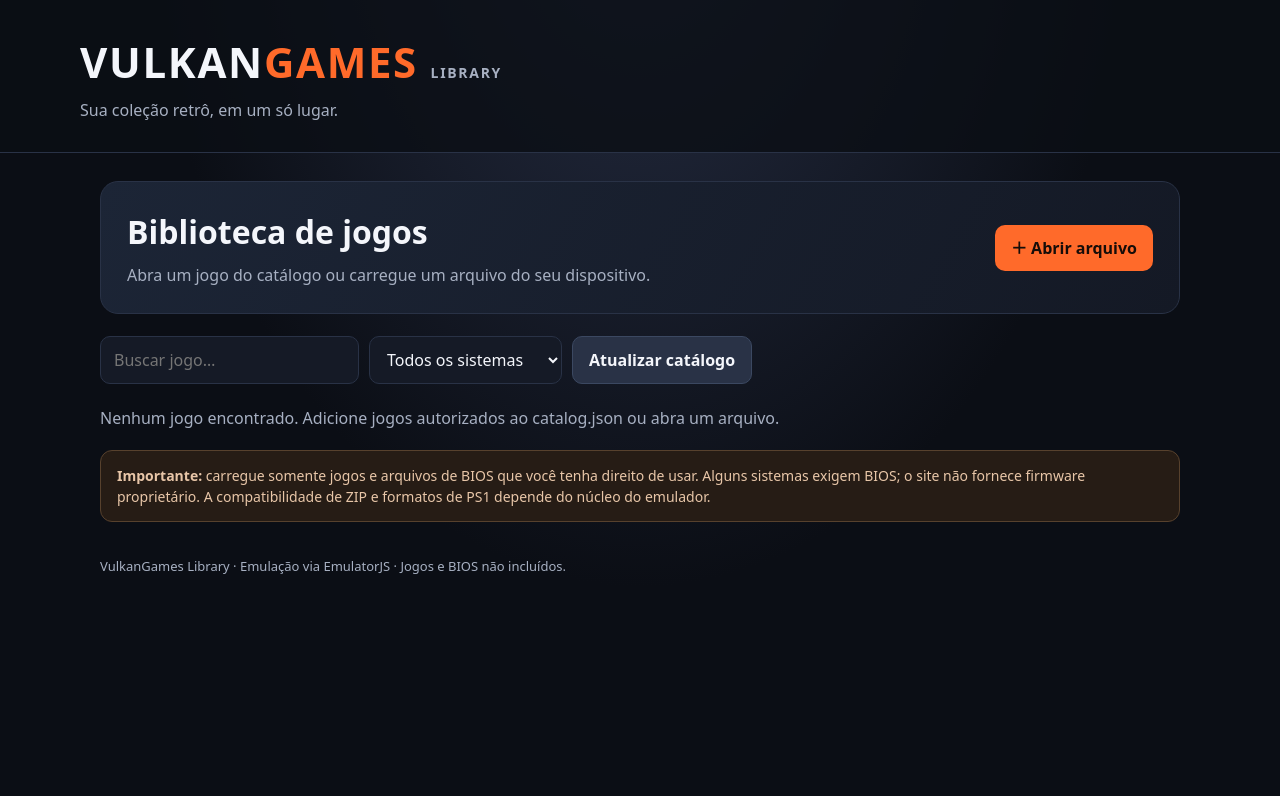
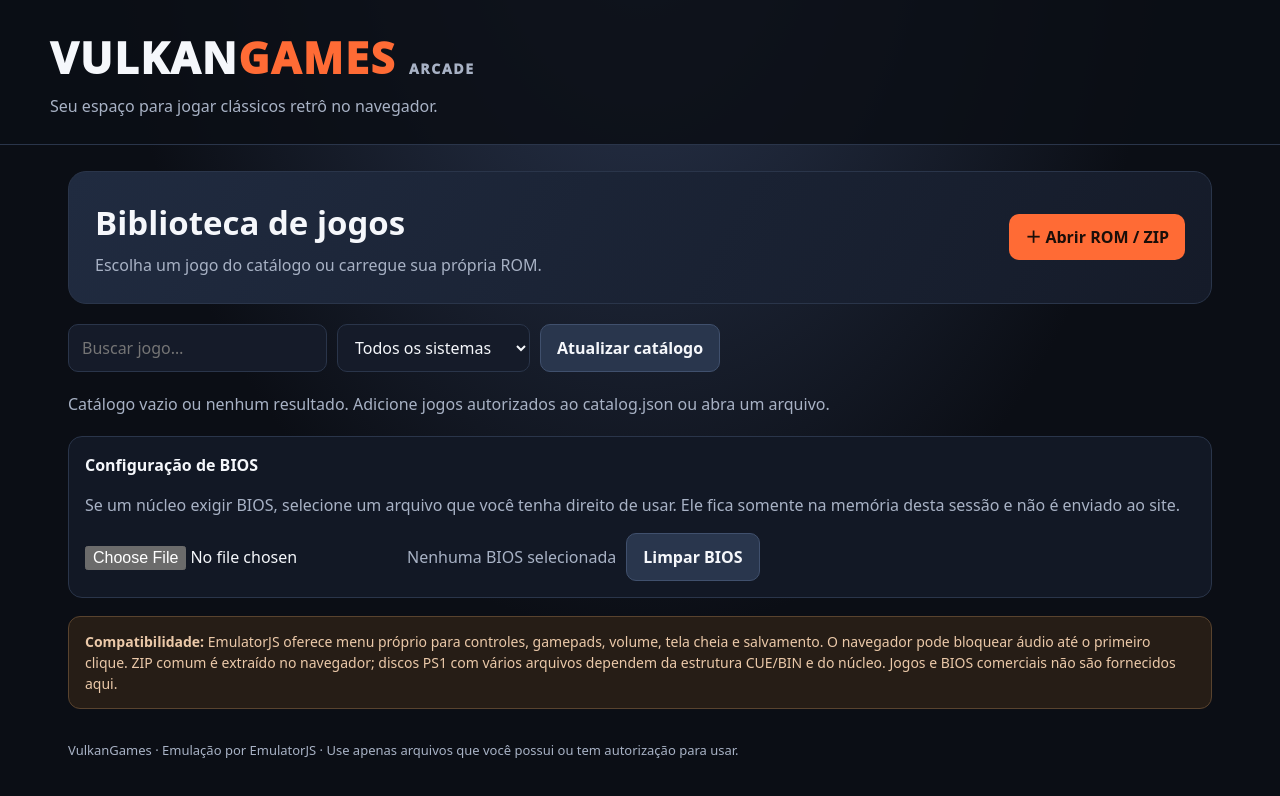
Before and after one commit to enzolas140-ai/vulkangames-library, a plain HTML site: page index.html in a window 1280 px wide. Drawn offline with nearby package versions, Linux system fonts and the light colour scheme.

Commit message:
Improve emulator player, ZIP import, BIOS and controls

```diff
--- a/index.html
+++ b/index.html
@@ -1,45 +1,55 @@
 <!doctype html>
 <html lang="pt-BR">
 <head>
-<meta charset="utf-8">
-<meta name="viewport" content="width=device-width,initial-scale=1">
-<meta name="theme-color" content="#10131c">
-<title>VulkanGames Library</title>
+<meta charset="utf-8"><meta name="viewport" content="width=device-width,initial-scale=1">
+<meta name="theme-color" content="#10131c"><title>VulkanGames — Arcade retrô</title>
 <style>
-:root{color-scheme:dark;--bg:#0b0e15;--panel:#151a26;--line:#293246;--muted:#a7b0c2;--accent:#ff6a2a;--text:#f4f6fb}
-*{box-sizing:border-box}body{margin:0;background:radial-gradient(ellipse at 50% -20%,#283047 0,#0b0e15 55%);color:var(--text);font:16px/1.5 system-ui,Segoe UI,sans-serif;min-height:100vh}
-header{padding:30px max(20px,calc((100% - 1120px)/2));border-bottom:1px solid var(--line);background:#0b0e15cc}
-.brand{font-weight:900;letter-spacing:.04em;font-size:clamp(25px,5vw,42px)}.brand span{color:var(--accent)}header p{margin:5px 0 0;color:var(--muted)}
-main{max-width:1120px;margin:28px auto;padding:0 20px}.hero{padding:26px;border:1px solid var(--line);border-radius:18px;background:linear-gradient(120deg,#1c2536,#141925);display:flex;gap:20px;align-items:center;justify-content:space-between;flex-wrap:wrap}
-h1{font-size:clamp(22px,4vw,32px);margin:0 0 7px}.muted{color:var(--muted)}button,.btn,select,input{font:inherit}button,.btn{border:0;border-radius:10px;padding:11px 16px;background:var(--accent);color:#160d09;font-weight:800;cursor:pointer}button.secondary,.btn.secondary{background:#293246;color:var(--text);border:1px solid #3b4861}
-.toolbar{display:flex;gap:10px;flex-wrap:wrap;margin:22px 0}.toolbar input,.toolbar select{background:var(--panel);border:1px solid var(--line);color:var(--text);padding:11px 13px;border-radius:10px;min-width:160px}
-.grid{display:grid;grid-template-columns:repeat(auto-fill,minmax(220px,1fr));gap:14px}.game{background:var(--panel);border:1px solid var(--line);border-radius:14px;overflow:hidden}.cover{height:125px;background:linear-gradient(135deg,#303b53,#171d2a);display:grid;place-items:center;font-size:38px}.gamebody{padding:14px}.game h3{margin:0 0 5px}.tag{font-size:12px;color:#ffb18e;text-transform:uppercase;letter-spacing:.08em}.game p{color:var(--muted);font-size:14px;min-height:40px}
-#playerWrap{display:none;margin-top:24px;background:#05070b;border:1px solid var(--line);border-radius:16px;overflow:hidden}#playerHead{padding:12px 16px;display:flex;justify-content:space-between;align-items:center;gap:10px;flex-wrap:wrap}#game{width:100%;min-height:420px}#game iframe{border:0}
-.notice{margin-top:20px;padding:14px 16px;border:1px solid #57412d;background:#261c15;border-radius:12px;color:#e8c6a8;font-size:14px}
-footer{max-width:1120px;margin:35px auto;padding:0 20px 30px;color:var(--muted);font-size:13px}
-@media(max-width:600px){.hero{padding:19px}#game{min-height:300px}}
-</style>
-</head>
+:root{color-scheme:dark;--bg:#0b0e15;--panel:#151b29;--line:#2a354a;--muted:#a8b2c5;--accent:#ff6b35;--text:#f5f7fb}
+*{box-sizing:border-box}body{margin:0;background:radial-gradient(ellipse at 50% -15%,#2c3852 0,#0b0e15 58%);color:var(--text);font:16px/1.5 system-ui,Segoe UI,sans-serif;min-height:100vh}
+header{padding:26px max(18px,calc((100% - 1180px)/2));border-bottom:1px solid var(--line);background:#0b0e15dd}.brand{font-weight:950;letter-spacing:.04em;font-size:clamp(26px,5vw,43px)}.brand span{color:var(--accent)}header p{margin:3px 0 0;color:var(--muted)}
+main{max-width:1180px;margin:26px auto;padding:0 18px}.hero{padding:26px;border:1px solid var(--line);border-radius:18px;background:linear-gradient(120deg,#202b40,#151b29);display:flex;gap:18px;align-items:center;justify-content:space-between;flex-wrap:wrap}h1{font-size:clamp(23px,4vw,33px);margin:0 0 6px}.muted{color:var(--muted)}
+button,.btn,select,input{font:inherit}button,.btn{display:inline-flex;align-items:center;justify-content:center;border:0;border-radius:10px;padding:11px 16px;background:var(--accent);color:#1a0e09;font-weight:800;cursor:pointer;text-decoration:none}button.secondary,.btn.secondary{background:#29364d;color:var(--text);border:1px solid #40506d}button:disabled{opacity:.5;cursor:not-allowed}
+.toolbar{display:flex;gap:10px;flex-wrap:wrap;margin:20px 0}.toolbar input,.toolbar select,.field{background:var(--panel);border:1px solid var(--line);color:var(--text);padding:11px 13px;border-radius:10px;min-width:160px}
+.grid{display:grid;grid-template-columns:repeat(auto-fill,minmax(220px,1fr));gap:14px}.game{background:var(--panel);border:1px solid var(--line);border-radius:14px;overflow:hidden}.cover{height:130px;background:linear-gradient(135deg,#34435f,#171d2a);display:grid;place-items:center;font-size:42px}.cover img{width:100%;height:130px;object-fit:cover}.gamebody{padding:14px}.game h3{margin:0 0 5px}.tag{font-size:12px;color:#ffb18e;text-transform:uppercase;letter-spacing:.08em}.game p{color:var(--muted);font-size:14px;min-height:40px}
+#playerWrap{display:none;margin-top:24px;background:#05070b;border:1px solid var(--line);border-radius:16px;overflow:hidden}#playerHead{padding:12px 15px;display:flex;justify-content:space-between;align-items:center;gap:10px;flex-wrap:wrap}#game{width:100%;height:min(72vh,720px);min-height:390px}#game canvas{max-width:100%;max-height:100%}
+.panel{margin-top:20px;padding:16px;border:1px solid var(--line);border-radius:14px;background:#121825}.row{display:flex;gap:10px;align-items:center;flex-wrap:wrap}.row label{color:var(--muted);font-size:14px}.row input[type=file]{max-width:100%}
+.notice{margin-top:18px;padding:14px 16px;border:1px solid #59432e;background:#261d16;border-radius:12px;color:#ebc9a9;font-size:14px}footer{max-width:1180px;margin:32px auto;padding:0 18px 28px;color:var(--muted);font-size:13px}
+@media(max-width:600px){.hero{padding:19px}#game{min-height:300px;height:58vh}}
+</style></head>
 <body>
-<header><div class="brand">VULKAN<span>GAMES</span> <small style="font-size:14px;color:#a7b0c2">LIBRARY</small></div><p>Sua coleção retrô, em um só lugar.</p></header>
+<header><div class="brand">VULKAN<span>GAMES</span> <small style="font-size:14px;color:#a8b2c5">ARCADE</small></div><p>Seu espaço para jogar clássicos retrô no navegador.</p></header>
 <main>
-<section class="hero"><div><h1>Biblioteca de jogos</h1><div class="muted">Abra um jogo do catálogo ou carregue um arquivo do seu dispositivo.</div></div><label class="btn" for="romFile">＋ Abrir arquivo</label><input id="romFile" type="file" hidden accept=".gb,.gbc,.gba,.nes,.sfc,.smc,.md,.gen,.bin,.cue,.chd,.pbp,.iso,.nds,.zip"></section>
+<section class="hero"><div><h1>Biblioteca de jogos</h1><div class="muted">Escolha um jogo do catálogo ou carregue sua própria ROM.</div></div><label class="btn" for="romFile">＋ Abrir ROM / ZIP</label><input id="romFile" type="file" hidden accept=".gb,.gbc,.gba,.nes,.sfc,.smc,.md,.gen,.bin,.cue,.chd,.pbp,.iso,.nds,.zip"></section>
 <div class="toolbar"><input id="search" placeholder="Buscar jogo…"><select id="system"><option value="">Todos os sistemas</option><option value="gb">Game Boy</option><option value="gbc">Game Boy Color</option><option value="gba">Game Boy Advance</option><option value="nes">NES</option><option value="snes">SNES</option><option value="megadrive">Mega Drive</option><option value="psx">PlayStation</option><option value="nds">Nintendo DS</option></select><button class="secondary" id="refresh">Atualizar catálogo</button></div>
 <div id="status" class="muted" role="status">Carregando catálogo…</div><section id="games" class="grid"></section>
 <section id="playerWrap"><div id="playerHead"><strong id="playing">Emulador</strong><button class="secondary" id="close">Fechar jogo</button></div><div id="game"></div></section>
-<div class="notice"><strong>Importante:</strong> carregue somente jogos e arquivos de BIOS que você tenha direito de usar. Alguns sistemas exigem BIOS; o site não fornece firmware proprietário. A compatibilidade de ZIP e formatos de PS1 depende do núcleo do emulador.</div>
-</main><footer>VulkanGames Library · Emulação via EmulatorJS · Jogos e BIOS não incluídos.</footer>
+<section class="panel"><strong>Configuração de BIOS</strong><p class="muted">Se um núcleo exigir BIOS, selecione um arquivo que você tenha direito de usar. Ele fica somente na memória desta sessão e não é enviado ao site.</p><div class="row"><input id="biosFile" type="file" accept=".bin,.rom,.bios"><span id="biosStatus" class="muted">Nenhuma BIOS selecionada</span><button class="secondary" id="clearBios" type="button">Limpar BIOS</button></div></section>
+<div class="notice"><strong>Compatibilidade:</strong> EmulatorJS oferece menu próprio para controles, gamepads, volume, tela cheia e salvamento. O navegador pode bloquear áudio até o primeiro clique. ZIP comum é extraído no navegador; discos PS1 com vários arquivos dependem da estrutura CUE/BIN e do núcleo. Jogos e BIOS comerciais não são fornecidos aqui.</div>
+</main><footer>VulkanGames · Emulação por EmulatorJS · Use apenas arquivos que você possui ou tem autorização para usar.</footer>
+<script src="https://cdn.jsdelivr.net/npm/jszip@3.10.1/dist/jszip.min.js"></script>
 <script>
 const CORE={gb:'gambatte',gbc:'gambatte',gba:'mgba',nes:'fceumm',snes:'snes9x',megadrive:'genesis_plus_gx',psx:'pcsx_rearmed',nds:'melonds'};
 const LABEL={gb:'Game Boy',gbc:'Game Boy Color',gba:'Game Boy Advance',nes:'NES',snes:'SNES',megadrive:'Mega Drive',psx:'PlayStation',nds:'Nintendo DS'};
-let games=[], selectedFile=null;
+const EXT={gb:'gb',gbc:'gbc',gba:'gba',nes:'nes',sfc:'snes',smc:'snes',md:'megadrive',gen:'megadrive',cue:'psx',chd:'psx',pbp:'psx',iso:'psx',bin:'psx',nds:'nds'};
+let games=[],romUrls=[],biosUrl='',loaderScript=null;
 const $=id=>document.getElementById(id);
-function systemFrom(name){const e=name.toLowerCase().split('.').pop();return ({gb:'gb',gbc:'gbc',gba:'gba',nes:'nes',sfc:'snes',smc:'snes',md:'megadrive',gen:'megadrive',cue:'psx',chd:'psx',pbp:'psx',iso:'psx',bin:'psx',nds:'nds',zip:''})[e]||''}
-function render(){const q=$('search').value.toLowerCase(),s=$('system').value;const list=games.filter(g=>(g.title||'').toLowerCase().includes(q)&&(!s||g.system===s));$('games').innerHTML='';$('status').textContent=list.length?list.length+' jogo(s) no catálogo.':'Nenhum jogo encontrado. Adicione jogos autorizados ao catalog.json ou abra um arquivo.';for(const g of list){const card=document.createElement('article');card.className='game';const cover=document.createElement('div');cover.className='cover';if(g.cover){const img=document.createElement('img');img.src=g.cover;img.alt='';img.style='width:100%;height:125px;object-fit:cover';cover.append(img)}else cover.textContent='🎮';const body=document.createElement('div');body.className='gamebody';const tag=document.createElement('div');tag.className='tag';tag.textContent=LABEL[g.system]||g.system;const h=document.createElement('h3');h.textContent=g.title||'Jogo';const p=document.createElement('p');p.textContent=g.description||'Jogo da biblioteca';const b=document.createElement('button');b.textContent='Jogar';b.onclick=()=>launch(g.url,g.system,g.title);body.append(tag,h,p,b);card.append(cover,body);$('games').append(card)}}
-async function loadCatalog(){try{const r=await fetch('./catalog.json?ts='+Date.now());if(!r.ok)throw Error('catalog.json não encontrado');const data=await r.json();games=Array.isArray(data)?data:(data.games||[]);render()}catch(e){$('status').textContent='Não foi possível carregar catalog.json. '+e.message}}
-function launch(url,system,title,file){if(!CORE[system]){alert('Selecione um sistema compatível. Para ZIP, extraia o conteúdo e escolha a ROM principal.');return}const wrap=$('playerWrap');wrap.style.display='block';$('playing').textContent=title||'Jogo';$('game').innerHTML='';$('game').scrollIntoView({behavior:'smooth',block:'start'});window.EJS_player='#game';window.EJS_core=CORE[system];window.EJS_gameUrl=file||url;window.EJS_pathtodata='https://cdn.emulatorjs.org/stable/data/';window.EJS_startOnLoaded=true;const script=document.createElement('script');script.src=window.EJS_pathtodata+'loader.js';script.onerror=()=>alert('Falha ao carregar o emulador. Verifique a conexão e o formato do jogo.');document.body.append(script)}
-$('romFile').addEventListener('change',e=>{const f=e.target.files[0];if(!f)return;let s=systemFrom(f.name);if(!s){s=prompt('Não detectei o sistema. Digite: gb, gbc, gba, nes, snes, megadrive, psx ou nds')||''}if(!CORE[s]){alert('Sistema não reconhecido.');return}const u=URL.createObjectURL(f);launch(u,s,f.name,f)});
-$('search').addEventListener('input',render);$('system').addEventListener('change',render);$('refresh').onclick=loadCatalog;$('close').onclick=()=>{$('playerWrap').style.display='none';$('game').innerHTML='';location.reload()};
+function ext(name){return (name.split('/').pop().split('.').pop()||'').toLowerCase()}
+function infer(name){return EXT[ext(name)]||''}
+function cleanUrls(){romUrls.forEach(URL.revokeObjectURL);romUrls=[]}
+function blobUrl(blob){const u=URL.createObjectURL(blob);romUrls.push(u);return u}
+function render(){const q=$('search').value.toLowerCase(),s=$('system').value;const list=games.filter(g=>(g.title||'').toLowerCase().includes(q)&&(!s||g.system===s));$('games').replaceChildren();$('status').textContent=list.length?list.length+' jogo(s) no catálogo.':'Catálogo vazio ou nenhum resultado. Adicione jogos autorizados ao catalog.json ou abra um arquivo.';for(const g of list){const card=document.createElement('article');card.className='game';const cover=document.createElement('div');cover.className='cover';if(g.cover){const img=document.createElement('img');img.src=g.cover;img.alt='Capa de '+(g.title||'jogo');cover.append(img)}else cover.textContent='🎮';const body=document.createElement('div');body.className='gamebody';const tag=document.createElement('div');tag.className='tag';tag.textContent=LABEL[g.system]||g.system;const h=document.createElement('h3');h.textContent=g.title||'Jogo';const p=document.createElement('p');p.textContent=g.description||'Jogo da biblioteca';const b=document.createElement('button');b.textContent='Jogar';b.onclick=()=>launchUrl(g.url,g.system,g.title);body.append(tag,h,p,b);card.append(cover,body);$('games').append(card)}}
+async function loadCatalog(){try{const r=await fetch('./catalog.json?ts='+Date.now());if(!r.ok)throw Error('HTTP '+r.status);const data=await r.json();games=Array.isArray(data)?data:(data.games||[]);render()}catch(e){$('status').textContent='Erro no catálogo: '+e.message}}
+function configureAndLoad(gameUrl,system,title){if(!CORE[system])throw Error('Sistema não suportado ou não identificado.');if(loaderScript){loaderScript.remove();loaderScript=null} $('game').replaceChildren();$('playerWrap').style.display='block';$('playing').textContent=title||'Jogo';$('playerWrap').scrollIntoView({behavior:'smooth',block:'start'});
+window.EJS_player='#game';window.EJS_core=CORE[system];window.EJS_gameUrl=gameUrl;window.EJS_biosUrl=biosUrl;window.EJS_gameName=title||'VulkanGames';window.EJS_gameID=system+'-'+(title||'local').toLowerCase().replace(/[^a-z0-9]+/g,'-');window.EJS_pathtodata='https://cdn.emulatorjs.org/stable/data/';window.EJS_volume=0.8;window.EJS_color='#ff6b35';window.EJS_startOnLoaded=true;window.EJS_fullscreenOnLoaded=false;window.EJS_language='pt-BR';window.EJS_askBeforeExit=true;
+loaderScript=document.createElement('script');loaderScript.src=window.EJS_pathtodata+'loader.js';loaderScript.onerror=()=>alert('Não foi possível carregar EmulatorJS. Confira a conexão e tente novamente.');document.body.append(loaderScript)}
+async function launchUrl(url,system,title){if(!url){alert('Este item não tem URL de jogo configurada no catalog.json.');return}configureAndLoad(url,system,title)}
+async function loadLocal(file){cleanUrls();let chosen=file;let name=file.name;let system=infer(name);
+if(ext(name)==='zip'){if(!window.JSZip)throw Error('Biblioteca ZIP não carregou. Atualize a página e tente novamente.');const zip=await JSZip.loadAsync(file);const entries=Object.values(zip.files).filter(x=>!x.dir&&!x.name.startsWith('__MACOSX/'));const playable=entries.filter(x=>infer(x.name));if(!playable.length)throw Error('O ZIP não contém ROM reconhecida.');let entry=playable.find(x=>ext(x.name)==='cue')||playable.find(x=>ext(x.name)!=='bin')||playable[0];if(!system)system=infer(entry.name);
+if(system==='psx'&&ext(entry.name)==='cue'){let cue=await entry.async('string');const cueDir=entry.name.includes('/')?entry.name.slice(0,entry.name.lastIndexOf('/')+1):'';const binMatch=[...cue.matchAll(/FILE\s+"?([^"\r\n]+)"?/ig)];for(const m of binMatch){const binName=cueDir+m[1].trim();const bin=zip.file(binName)||zip.file(m[1].trim());if(bin){const binBlob=await bin.async('blob');const binUrl=blobUrl(binBlob);cue=cue.replace(m[0],m[0].replace(m[1],binUrl));}}chosen=new Blob([cue],{type:'text/plain'});name=entry.name;}else{chosen=await entry.async('blob');name=entry.name}}
+if(!system){system=prompt('Não detectei o sistema. Digite: gb, gbc, gba, nes, snes, megadrive, psx ou nds')||''}if(!CORE[system])throw Error('Sistema não reconhecido ou não suportado.');const url=blobUrl(chosen);configureAndLoad(url,system,name)}
+$('romFile').addEventListener('change',async e=>{const f=e.target.files[0];if(!f)return;try{await loadLocal(f)}catch(err){alert('Não foi possível abrir o arquivo: '+err.message)}finally{e.target.value=''}});
+$('biosFile').addEventListener('change',e=>{const f=e.target.files[0];if(!f)return;if(biosUrl)URL.revokeObjectURL(biosUrl);biosUrl=URL.createObjectURL(f);$('biosStatus').textContent=f.name+' (somente nesta sessão)'});
+$('clearBios').onclick=()=>{if(biosUrl)URL.revokeObjectURL(biosUrl);biosUrl='';$('biosFile').value='';$('biosStatus').textContent='Nenhuma BIOS selecionada'};
+$('search').addEventListener('input',render);$('system').addEventListener('change',render);$('refresh').onclick=loadCatalog;$('close').onclick=()=>{if(loaderScript)loaderScript.remove();$('game').replaceChildren();$('playerWrap').style.display='none';cleanUrls()};
 loadCatalog();
-</script>
-</body></html>
+</script></body></html>
```
